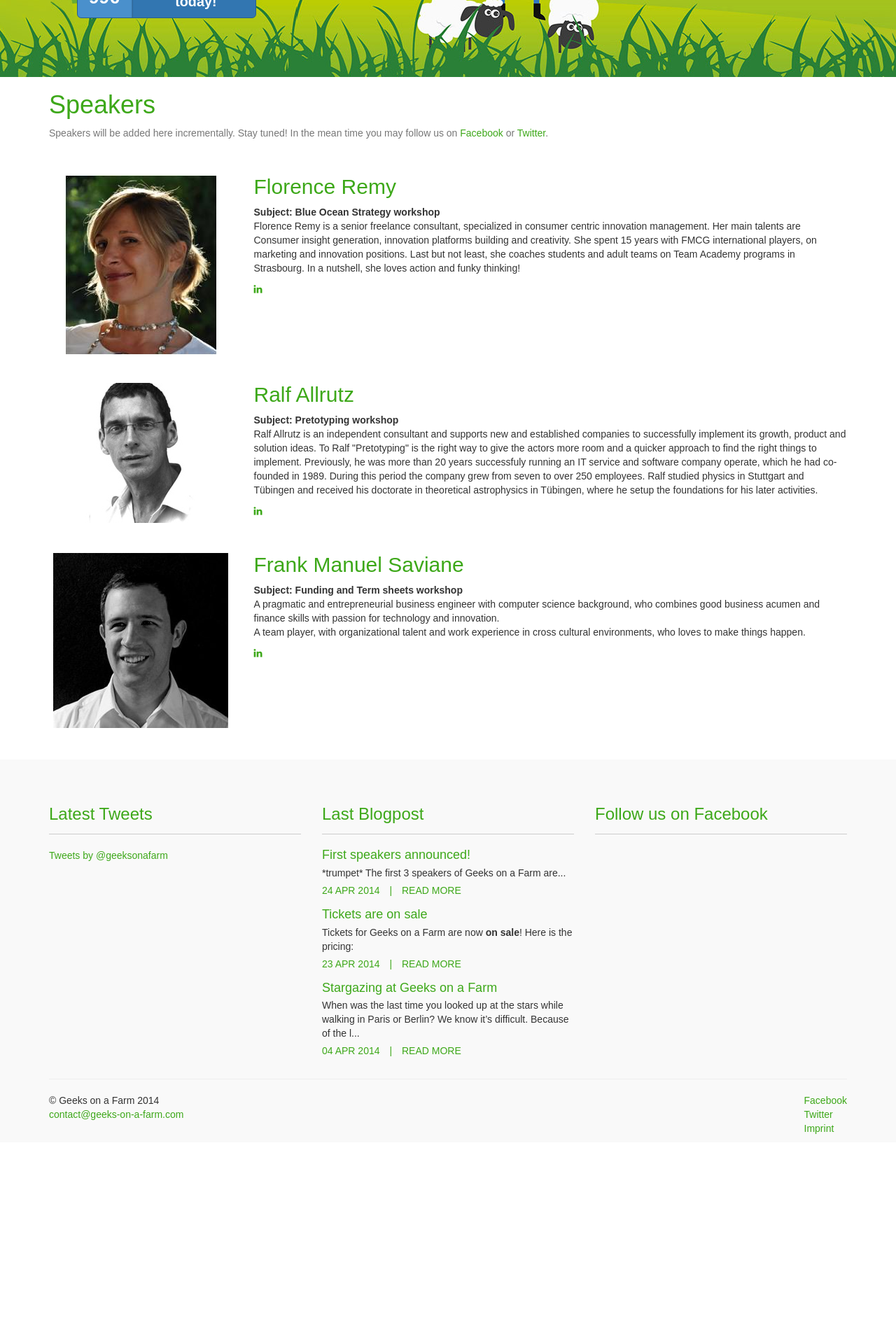
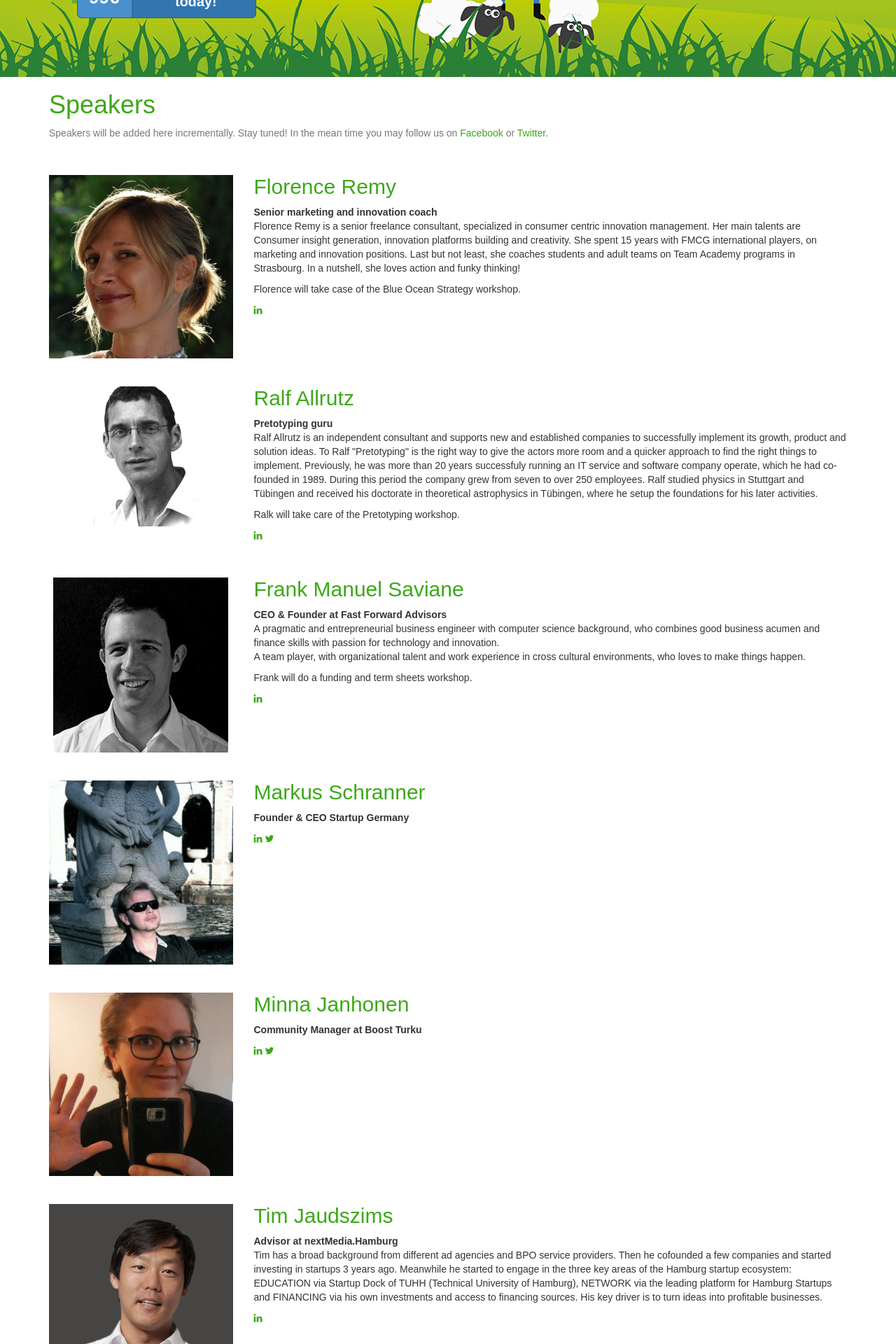
Before and after one commit to brakotozafy/geeksonafarm, a Jekyll site: the page built from speakers.html, in a window 1280 px wide. Shown: the part 432-2352 px from the top of the page at 70% size. Built offline with Jekyll 4.4.1, drawn with Linux system fonts in a browser that asks for light colours; nearby versions of some CDN libraries; some web fonts are replaced; Markdown is read by kramdown in place of the engine named in the settings; comment, search, counter and statistics services are not loaded; before the commit the page ends 2064 px from its top, so only the background shows below that; some of the changed text lies outside the part shown.

Commit message:
new speakers

```diff
--- a/_config.yml
+++ b/_config.yml
@@ -3,3 +3,13 @@ markdown: redcarpet
 pygments: true
 paginate: 5
 paginate_path: "blog/page:num"
+speakers:
+  - Florence Remy
+  - Ralf Allrutz
+  - Frank Manuel Saviane
+  - Markus Schranner
+  - Minna Janhonen
+  - Tim Jaudszims
+  - Christian Renner
+  - Guido Hegener
+  - Willy Braun
--- a/css/extra.css
+++ b/css/extra.css
@@ -174,6 +174,16 @@ a, a:hover, a:visited, a:focus {
   margin-top: 40px; }
   .speaker h2 {
     margin-top: 0; }
+  .speaker img {
+    max-width: 100%; }
+
+.row.speakers .speaker_hp {
+  padding-left: 0; }
+  .row.speakers .speaker_hp .thumbnail {
+    padding: 0;
+    border: 0; }
+  .row.speakers .speaker_hp img {
+    width: 250px; }
 
 .price-list.table tr td {
   padding: 20px; }
--- a/speakers.html
+++ b/speakers.html
@@ -5,7 +5,7 @@ body_class: speakers
 ---
 
 <div class="row">
-  <div class="col-lg-12">
+  <div class="col-md-12">
     <h1>Speakers</h1>
     <p class="text-muted">
       Speakers will be added here incrementally. Stay tuned!
@@ -14,17 +14,20 @@ body_class: speakers
   </div>
 </div>
 <div class="row">
-  <div class="col-lg-12">
+  <div class="col-md-12">
 
     <div class="row speaker" id="florence-remy">
-      <div class="col-lg-3 text-center">
+      <div class="col-md-3 text-center">
         <img src="/img/florence_remy.jpg" alt="Florence Remy" />
       </div>
-      <div class="col-lg-9">
+      <div class="col-md-9">
         <h2>Florence Remy</h2>
-        <strong>Subject: Blue Ocean Strategy workshop</strong>
+        <strong>Senior marketing and innovation coach</strong>
         <p>
           Florence Remy is a senior freelance consultant, specialized in consumer centric innovation management. Her main talents are Consumer insight generation, innovation platforms building and creativity. She spent 15 years with FMCG international players, on marketing and innovation positions. Last but not least, she coaches students and adult teams on Team Academy programs in Strasbourg. In a nutshell, she loves action and funky thinking!
+        </p>
+        <p>
+          Florence will take case of the Blue Ocean Strategy workshop.
         </p>
         <ul class="list-inline">
           <li>
@@ -35,14 +38,17 @@ body_class: speakers
     </div>
 
     <div class="row speaker" id="ralf-allrutz">
-      <div class="col-lg-3 text-center">
+      <div class="col-md-3 text-center">
         <img src="/img/ralf_allrutz.jpg" alt="Ralf Allrutz" />
       </div>
-      <div class="col-lg-9">
+      <div class="col-md-9">
         <h2>Ralf Allrutz</h2>
-        <strong>Subject: Pretotyping workshop</strong>
+        <strong>Pretotyping guru</strong>
         <p>
           Ralf Allrutz is an independent consultant and supports new and established companies to successfully implement its growth, product and solution ideas. To Ralf "Pretotyping" is the right way to give the actors more room and a quicker approach to find the right things to implement. Previously, he was more than 20 years successfuly running an IT service and software company operate, which he had co-founded in 1989. During this period the company grew from seven to over 250 employees. Ralf studied physics in Stuttgart and Tübingen and received his doctorate in theoretical astrophysics in Tübingen, where he setup the foundations for his later activities.
+        </p>
+        <p>
+          Ralk will take care of the Pretotyping workshop.
         </p>
         <ul class="list-inline">
           <li>
@@ -53,16 +59,19 @@ body_class: speakers
     </div>
 
     <div class="row speaker" id="frank-manuel-saviane">
-      <div class="col-lg-3 text-center">
+      <div class="col-md-3 text-center">
         <img src="/img/frank_manuel_saviane.jpg" alt="Frank Manuel Saviane" />
       </div>
-      <div class="col-lg-9">
+      <div class="col-md-9">
         <h2>Frank Manuel Saviane</h2>
-        <strong>Subject: Funding and Term sheets workshop</strong>
+        <strong>CEO & Founder at Fast Forward Advisors</strong>
         <p>
           A pragmatic and entrepreneurial business engineer with computer science background, who combines good business acumen and finance skills with passion for technology and innovation.
           <br/>
           A team player, with organizational talent and work experience in cross cultural environments, who loves to make things happen.
+        </p>
+        <p>
+          Frank will do a funding and term sheets workshop.
         </p>
         <ul class="list-inline">
           <li>
@@ -72,5 +81,112 @@ body_class: speakers
       </div>
     </div>
 
+    <div class="row speaker" id="markus-schranner">
+      <div class="col-md-3 text-center">
+        <img src="/img/markus_schranner.jpg" alt="Markus Schranner" />
+      </div>
+      <div class="col-md-9">
+        <h2>Markus Schranner</h2>
+        <strong>Founder & CEO Startup Germany</strong>
+        <p>
+        </p>
+        <ul class="list-inline">
+          <li>
+            <a href="https://www.linkedin.com/in/markusschranner"><i class="fa fa-linkedin"></i></a>
+            <a href="https://twitter.com/markusschranner"><i class="fa fa-twitter"></i></a>
+          </li>
+        </ul>
+      </div>
+    </div>
+
+    <div class="row speaker" id="minna-janhonen">
+      <div class="col-md-3 text-center">
+        <img src="/img/minna_janhonen.jpg" alt="Minna Janhonen" />
+      </div>
+      <div class="col-md-9">
+        <h2>Minna Janhonen</h2>
+        <strong>Community Manager at Boost Turku</strong>
+        <p>
+        </p>
+        <ul class="list-inline">
+          <li>
+            <a href="https://www.linkedin.com/pub/minna-janhonen/11/621/9ba"><i class="fa fa-linkedin"></i></a>
+            <a href="https://twitter.com/Minnaisa"><i class="fa fa-twitter"></i></a>
+          </li>
+        </ul>
+      </div>
+    </div>
+
+    <div class="row speaker" id="tim-jaudszims">
+      <div class="col-md-3 text-center">
+        <img src="/img/tim_jaudszims.jpg" alt="Tim Jaudszims" />
+      </div>
+      <div class="col-md-9">
+        <h2>Tim Jaudszims</h2>
+        <strong>Advisor at nextMedia.Hamburg</strong>
+        <p>
+          Tim has a broad background from different ad agencies and BPO service providers. Then he cofounded a few companies and started investing in startups 3 years ago. Meanwhile he started to engage in the three key areas of the Hamburg startup ecosystem: EDUCATION via Startup Dock of TUHH (Technical University of Hamburg), NETWORK via the leading platform for Hamburg Startups and FINANCING via his own investments and access to financing sources. His key driver is to turn ideas into profitable businesses.
+        </p>
+        <ul class="list-inline">
+          <li>
+            <a href="https://www.linkedin.com/pub/tim-jaudszims/65/100/bab"><i class="fa fa-linkedin"></i></a>
+          </li>
+        </ul>
+      </div>
+    </div>
+
+    <div class="row speaker" id="christian-renner">
+      <div class="col-md-3 text-center">
+        <img src="/img/christian_renner.jpg" alt="Christian Renner" />
+      </div>
+      <div class="col-md-9">
+        <h2>Christian Renner</h2>
+        <strong>Investment Manager at hub:raum</strong>
+        <p>
+        </p>
+        <ul class="list-inline">
+          <li>
+            <a href="https://www.linkedin.com/pub/christian-renner/51/242/b65/en"><i class="fa fa-linkedin"></i></a>
+          </li>
+        </ul>
+      </div>
+    </div>
+
+    <div class="row speaker" id="guido-hegener">
+      <div class="col-md-3 text-center">
+        <img src="/img/guido_hegener.jpg" alt="Guido Hegener" />
+      </div>
+      <div class="col-md-9">
+        <h2>Guido Hegener</h2>
+        <strong>Partner at XL Health AG</strong>
+        <p>
+        </p>
+        <ul class="list-inline">
+          <li>
+            <a href="https://www.linkedin.com/in/guidohegener"><i class="fa fa-linkedin"></i></a>
+            <a href="https://twitter.com/ghegener"><i class="fa fa-twitter"></i></a>
+          </li>
+        </ul>
+      </div>
+    </div>
+
+    <div class="row speaker" id="willy-braun">
+      <div class="col-md-3 text-center">
+        <img src="/img/willy_braun.jpg" alt="Willy Braun" />
+      </div>
+      <div class="col-md-9">
+        <h2>Willy Braun</h2>
+        <strong>Délégué Général at France Digitale</strong>
+        <p>
+        </p>
+        <ul class="list-inline">
+          <li>
+            <a href="https://www.linkedin.com/pub/willy-braun/13/4a8/783"><i class="fa fa-linkedin"></i></a>
+            <a href="https://twitter.com/WillyBraun"><i class="fa fa-twitter"></i></a>
+          </li>
+        </ul>
+      </div>
+    </div>
+
   </div>
 </div>
```
Also changed, not shown: _posts/2014-05-12-new-speakers-announced.html (added, +26 -0 lines), css/extra.sass (+12 -0 lines), index.html (+21 -1 lines), img/christian_renner.jpg (added), img/florence_remy.jpg, img/guido_hegener.jpg (added), img/markus_schranner.jpg (added), img/minna_janhonen.jpg (added), img/ralf_allrutz.jpg, img/tim_jaudszims.jpg (added), img/willy_braun.jpg (added).
